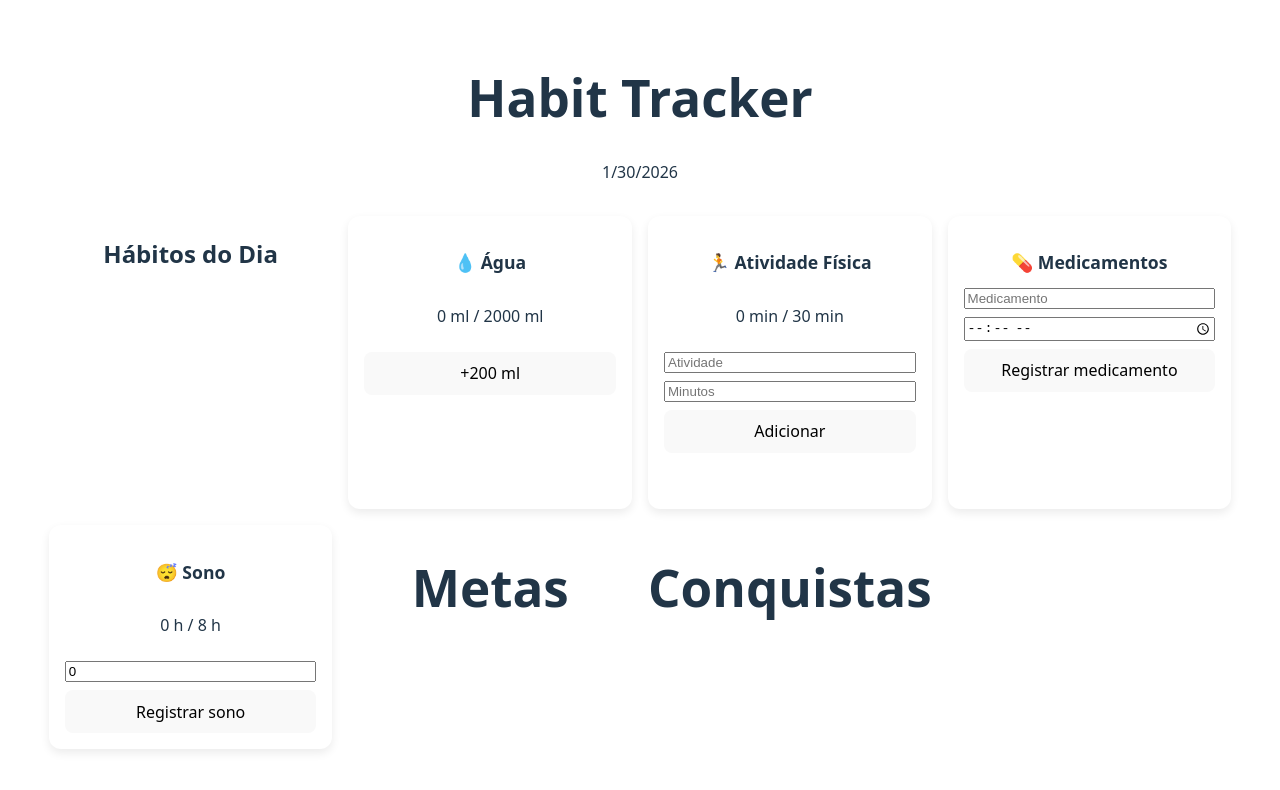
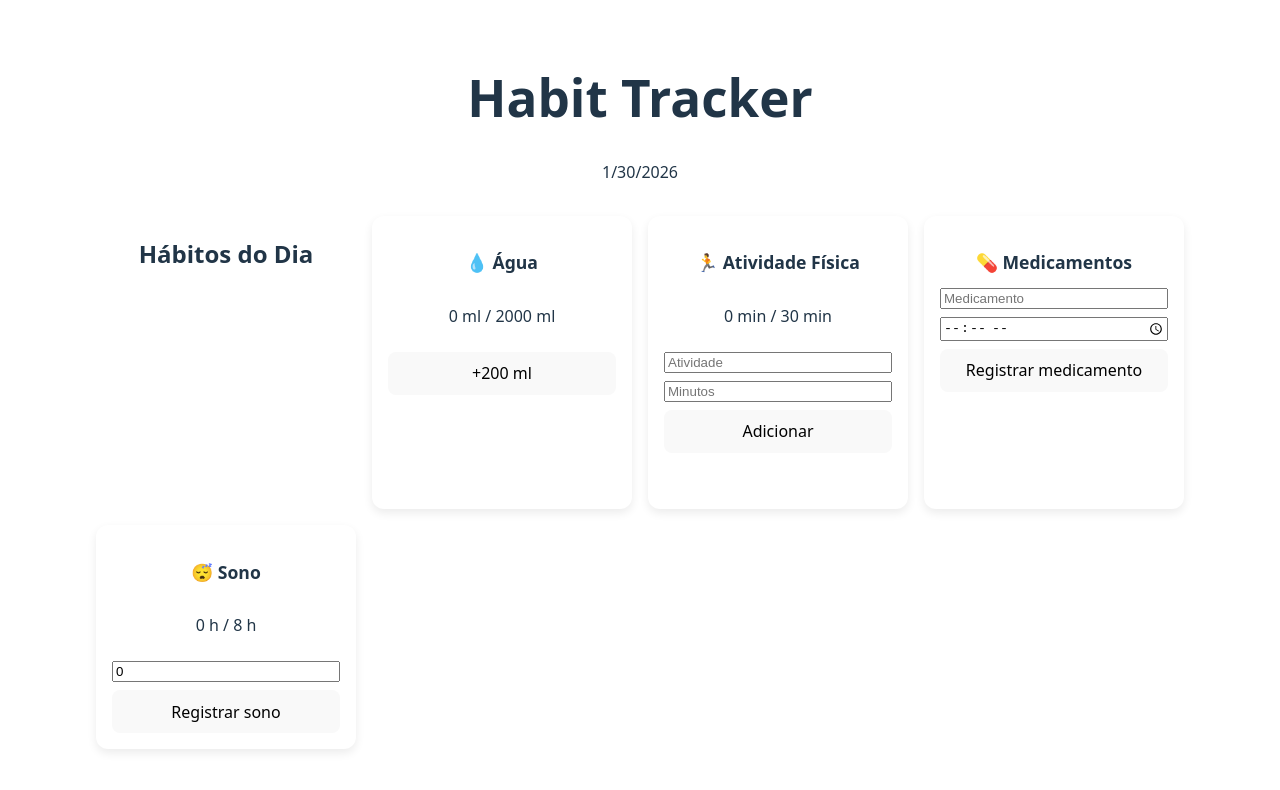
Before and after one commit to lscxxxxx/habit-tracker, a React (Vite) app: page / in a window 1280 px wide. Shown: the top 790 px of the page. Built offline with nearby package versions, Linux system fonts and the light colour scheme.

Commit message:
chore: remover hábitos não utilizados do dashboard

```diff
--- a/src/components/HabitDashboard.jsx
+++ b/src/components/HabitDashboard.jsx
@@ -41,8 +41,6 @@ export default function HabitDashboard({ water,
                 goal={sleepGoal}
                 onUpdate={onUpdateSleep}
             />
-            <ToDoHabit />
-            <AchievementHabit />
         </div>
     );
 }
```
